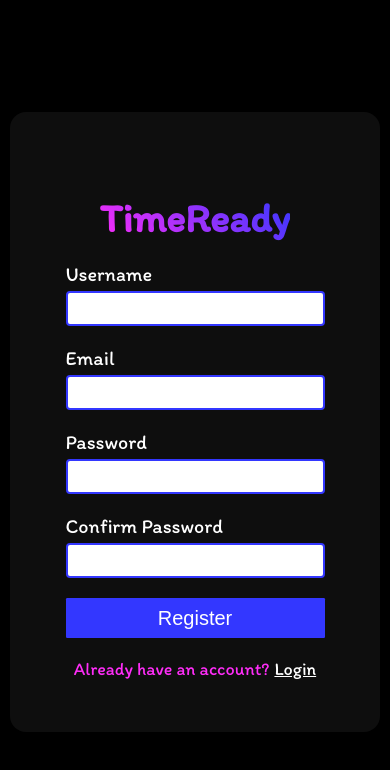
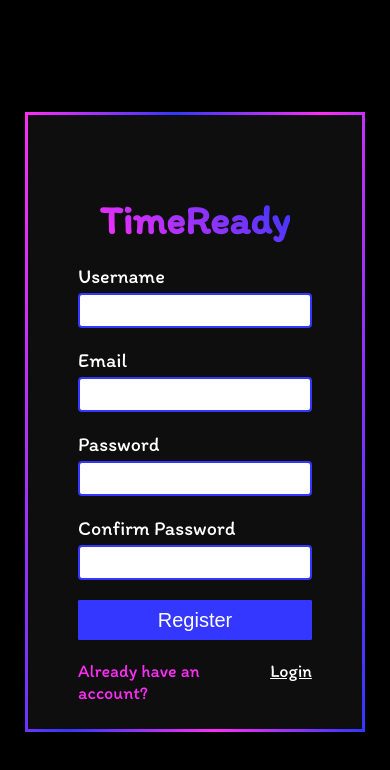
Before and after one commit to Matheus-Rodrigues-Araujo/task-manager, an Angular app: page /register in a window 390 px wide. Shown: the top 770 px of the page. Built offline with nearby package versions, Linux system fonts and the light colour scheme.

Commit message:
Forms Style updated: border now has gradient

```diff
--- a/src/app/components/forms/login/login.component.scss
+++ b/src/app/components/forms/login/login.component.scss
@@ -11,8 +11,15 @@ form {
   background-color: #0e0e0e;
   height: 620px;
   width: 500px;
-  border-radius: 4rem;
-  border: 1px solid var(--pink);
+  border: 3px solid transparent; /* Define a borda transparente */
+  border-image: linear-gradient(
+    280deg,
+    var(--primary),
+    var(--pink),
+    var(--primary),
+    var(--pink)
+  );
+  border-image-slice: 1;
   display: flex;
   justify-content: center;
   align-items: center;
@@ -104,8 +111,7 @@ form {
 
   @media screen and (max-width: 600px) {
     & {
-      margin-inline: 10px;
-      border: none;
+      margin-inline: 25px;
     }
   }
 }
--- a/src/app/components/forms/register/register.component.scss
+++ b/src/app/components/forms/register/register.component.scss
@@ -11,8 +11,15 @@ form {
   background-color: #0e0e0e;
   height: 620px;
   width: 500px;
-  border-radius: 4rem;
-  border: 1px solid var(--pink);
+  border: 3px solid transparent; /* Define a borda transparente */
+  border-image: linear-gradient(
+    280deg,
+    var(--primary),
+    var(--pink),
+    var(--primary),
+    var(--pink)
+  );
+  border-image-slice: 1;
   display: flex;
   justify-content: center;
   align-items: center;
@@ -104,8 +111,7 @@ form {
 
   @media screen and (max-width: 600px) {
     & {
-      margin-inline: 10px;
-      border: none;
+      margin-inline: 25px;
     }
   }
 }
```
